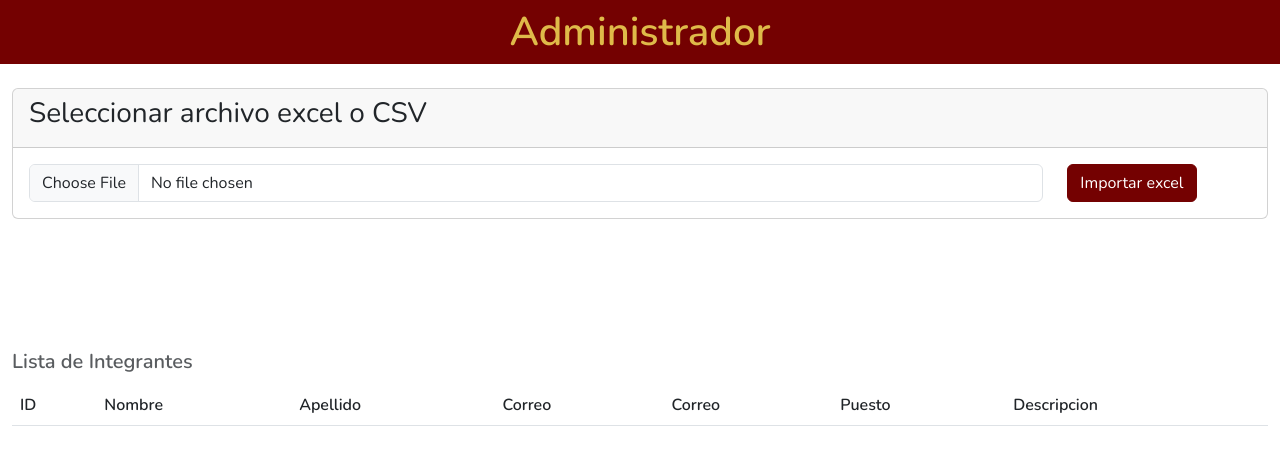
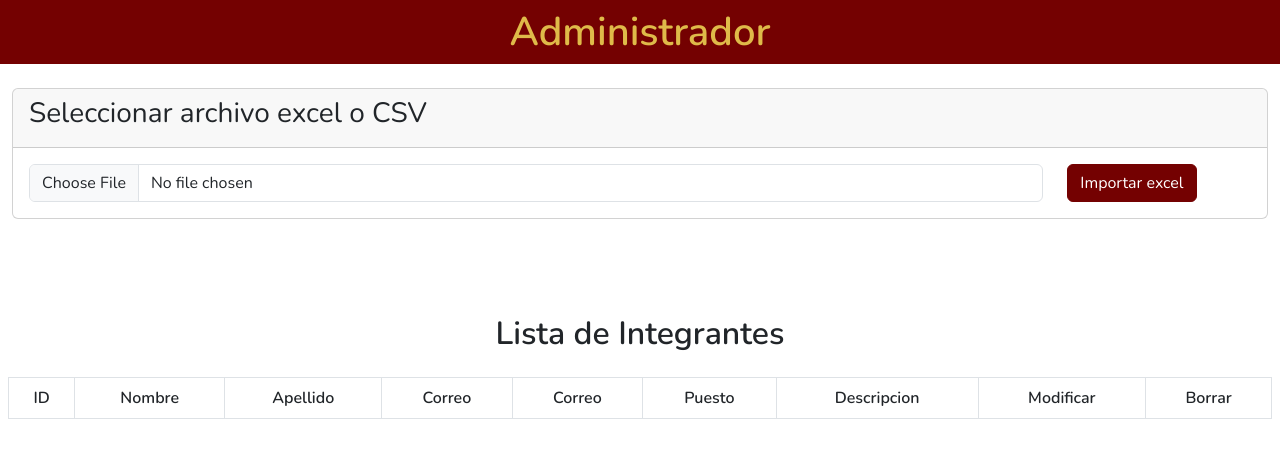
Before and after one commit to JoseLuisUicab/Autores, a PHP site: page /dashboard.php in a window 1280 px wide. Shown: the top 465 px of the page. Run offline with PHP 8.4, Linux system fonts and the light colour scheme; data that the repository does not hold is empty; some libraries are stand-ins or nearby versions.

Commit message:
saaaaaaaaaaa

```diff
--- a/src/dashboard.php
+++ b/src/dashboard.php
@@ -50,7 +50,7 @@
                   </div>
                   <div class=" col-lg-2">
 
-                    <input type="submit" class="btn btn-primary" value="Importar excel" onclick="recarga()">
+                    <input type="submit" class="btn btn-primary" value="Importar excel">
                   </div>
 
                 </div>
@@ -62,11 +62,12 @@
       </div>
 
     </div>
-    <br><br><br><br>
+    <br><br>
 
-    <div class="container-fluid">
-      <table class="table caption-top" id="table_admin">
-        <caption class="fw-bold fs-5">Lista de Integrantes</caption>
+    <div class="table-responsive text-center p-2">
+      <h1 class=" fw-bold fs-2 p-3">Lista de Integrantes</h1>
+      <table class="table table-bordered" id="table_admin">
+
         <thead class="thead-dark">
           <tr>
             <th scope="col">ID</th>
@@ -76,6 +77,8 @@
             <th scope="col">Correo</th>
             <th scope="col">Puesto</th>
             <th scope="col">Descripcion</th>
+            <th scope="col">Modificar</th>
+            <th scope="col">Borrar</th>
           </tr>
         </thead>
         <tbody>
@@ -179,7 +182,8 @@
       <td>${json[i].redes}</td>
       <td>${json[i].puesto}</td>
       <td>${json[i].descripcion}</td>
-      <td>${}</td>
+      <td><button class='btn btn-sm btn-primary botonmodificar'>Modificar</button></td>
+      <td><button class='btn btn-sm btn-secondary botonborrar'>Borrar</button></td>
       </tr>
       `
     }
```
